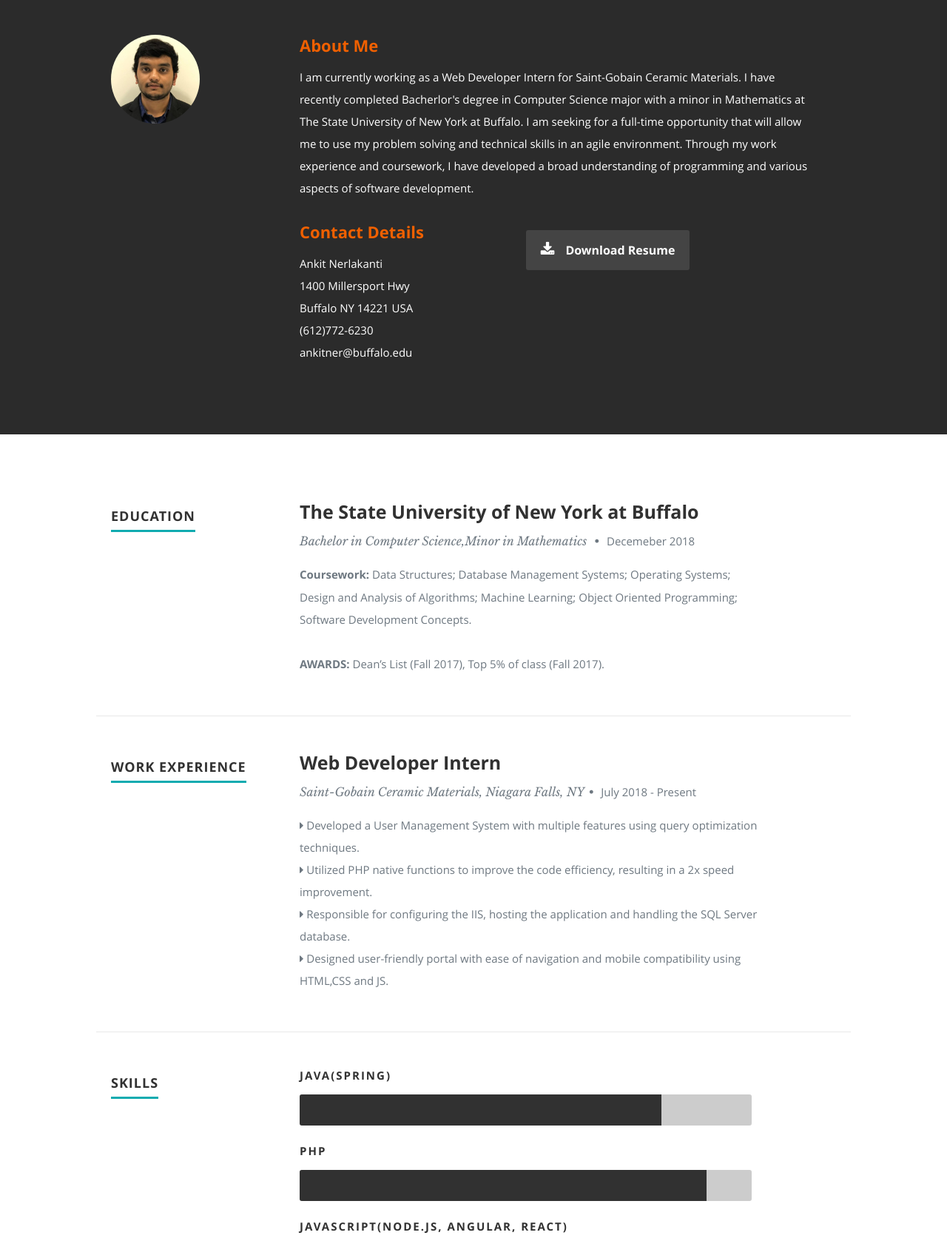
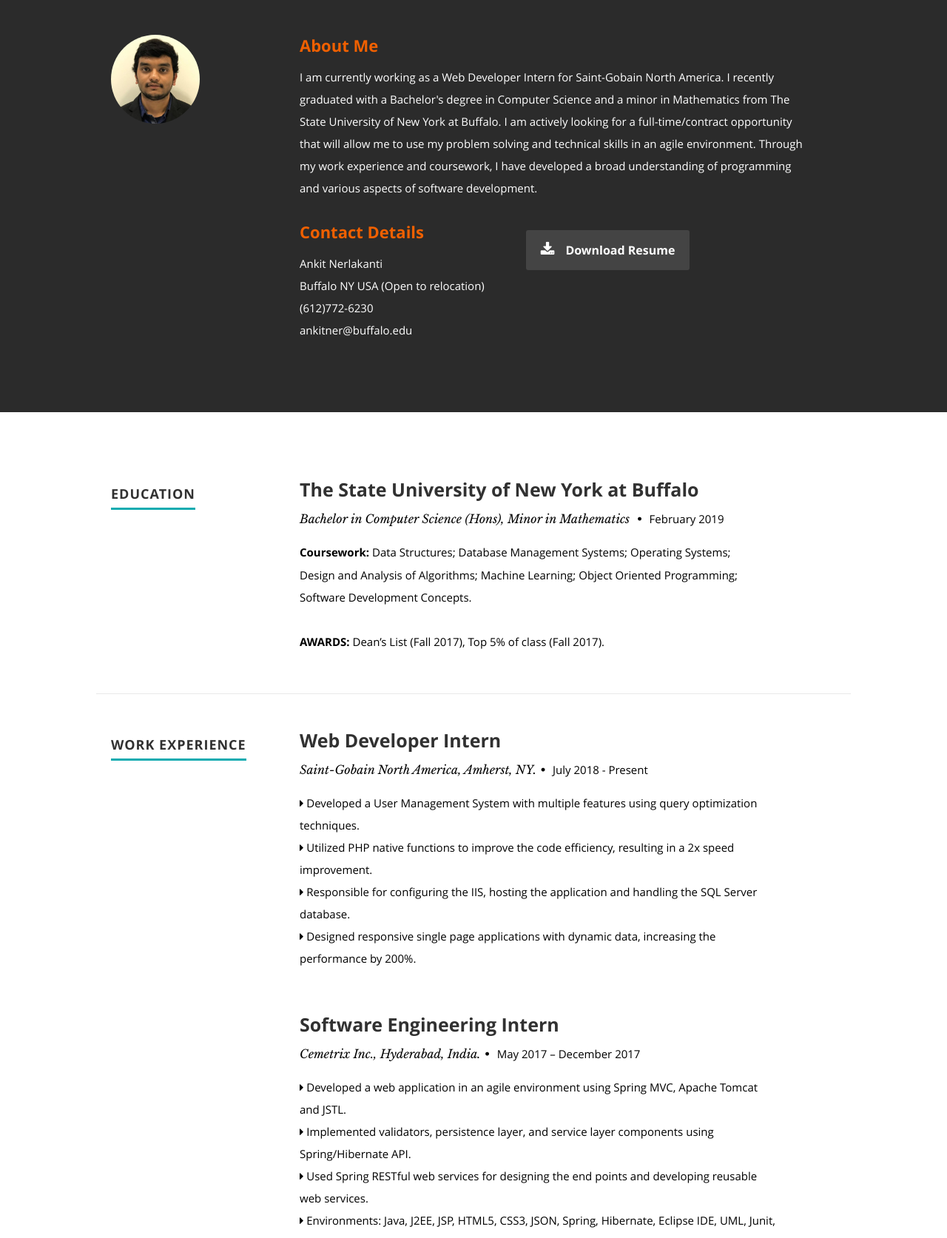
Before and after one commit to ankit3333/mywebsite, a plain HTML site: page index.html in a window 1280 px wide. Shown: the part 849-2522 px from the top of the page at 74% size. Drawn offline with nearby package versions, Linux system fonts and the light colour scheme.

Commit message:
Updated Resume and Made Design Changes

```diff
--- a/index.html
+++ b/index.html
@@ -36,8 +36,9 @@
 
         <div class="row banner">
             <div class="banner-text">
-                <h1 class="responsive-headline">I'm Ankit Nerlakanti.</h1>
-                <h3>Dynamic,detail-oriented,<span> Software Developer</span> currently exploring full-time opportunites
+                <h2 style="color:white;">Welcome to My Website!</h2>
+                <h1>I'm Ankit Nerlakanti.</h1>
+                <h3 style="color:white;">Dynamic,detail-oriented, <span style="color:white; background-color:#f06000">&nbsp;Software Developer&nbsp;</span> currently exploring full-time/contract opportunites
                     and offering
                     experience in requirements gathering, designing, and developing applications. Let's <a class="smoothscroll"
                         href="#about">start scrolling</a>
@@ -45,8 +46,8 @@
                 <div id="typed-strings">
                     <h3>Software Development</h3>
                     <h3>Web Design/Development</h3>
+                    <h3>Cloud Computing</h3>
                     <h3>Database Development</h3>
-                    <h3>Application Programming</h3>
                 </div>
                 <h2 style="color:white;"><span id="typed"></span></h2>
 
@@ -77,8 +78,8 @@
 
                 <h2>About Me</h2>
 
-                <p> I am currently working as a Web Developer Intern for Saint-Gobain Ceramic Materials. I have recently completed Bacherlor's degree in Computer Science major with a minor in Mathematics at The State University of New York at Buffalo. I am seeking for
-                    a full-time
+                <p> I am currently working as a Web Developer Intern for Saint-Gobain North America. I recently graduated with a Bachelor's degree in Computer Science and a minor in Mathematics from The State University of New York at Buffalo. I am actively looking for
+                    a full-time/contract
                     opportunity that will allow me to use my problem solving and technical skills in an agile
                     environment. Through my work experience and coursework, I have developed a broad understanding of
                     programming and
@@ -92,11 +93,12 @@
                         <h2>Contact Details</h2>
                         <p class="address">
                             <span>Ankit Nerlakanti</span><br>
-                            <span>1400 Millersport Hwy<br>
-                                Buffalo NY 14221 USA
+                            <span>
+                                Buffalo NY USA (Open to relocation)
                             </span><br>
                             <span>(612)772-6230</span><br>
-                            <span>ankitner@buffalo.edu</span>
+                            <span>ankitner@buffalo.edu</span><br>
+
                         </p>
 
                     </div>
@@ -138,10 +140,10 @@
                     <div class="twelve columns">
 
                         <h3>The State University of New York at Buffalo</h3>
-                        <p class="info">Bachelor in Computer Science,Minor in Mathematics <span>&bull;</span>
-                            <em class="date">Decemeber 2018</em></p>
+                        <p class="info" style="color:black;">Bachelor in Computer Science (Hons), Minor in Mathematics <span>&bull;</span>
+                            <em class="date">February 2019</em></p>
 
-                        <p style="color:#6e7881">
+                        <p style="color:black;">
                             <strong>Coursework: </strong>Data Structures; Database Management Systems; Operating
                             Systems;<br>Design and
                             Analysis of
@@ -149,7 +151,7 @@
 
                         </p>
 
-                        <p style="color:#6e7881">
+                        <p style="color:black;">
                             <strong>AWARDS:</strong> Dean’s List (Fall 2017), Top 5% of class (Fall 2017).
                         </p>
 
@@ -177,12 +179,11 @@
                     <div class="twelve columns">
 
                         <h3>Web Developer Intern</h3>
-                        <p class="info">Saint-Gobain Ceramic Materials, Niagara Falls, NY<span>&bull;</span> <em class="date">July
+                        <p class="info" style="color:black;">Saint-Gobain North America, Amherst, NY.<span>&bull;</span> <em class="date">July
                                 2018 - Present</em></p>
 
-                        <p style="color:#6e7881">
-                          <i class="fa fa-caret-right"></i> Developed a User Management System with multiple features using query optimization techniques.<br><i class="fa fa-caret-right"></i> Utilized PHP native functions to improve the code efficiency, resulting in a 2x speed improvement.<br><i class="fa fa-caret-right"></i> Responsible for configuring the IIS, hosting the application and handling the SQL Server database. <br><i class="fa fa-caret-right"></i> Designed user-friendly portal with ease of navigation and mobile
-                            compatibility using HTML,CSS and JS.
+                        <p style="color: black">
+                          <i class="fa fa-caret-right"></i> Developed a User Management System with multiple features using query optimization techniques.<br><i class="fa fa-caret-right"></i> Utilized PHP native functions to improve the code efficiency, resulting in a 2x speed improvement.<br><i class="fa fa-caret-right"></i> Responsible for configuring the IIS, hosting the application and handling the SQL Server database. <br><i class="fa fa-caret-right"></i> Designed responsive single page applications with dynamic data, increasing the performance by 200%.
 
                         </p>
 
@@ -193,6 +194,27 @@
                 </div> <!-- item end -->
 
             </div> <!-- main-col end -->
+
+            <div class="nine columns main-col">
+
+                    <div class="row item">
+
+                        <div class="twelve columns">
+                            <br>
+                            <h3>Software Engineering Intern</h3>
+                            <p class="info" style="color:black;">Cemetrix Inc., Hyderabad, India.<span>&bull;</span> <em class="date">May 2017 – December 2017</em></p>
+
+                            <p style="color:black;">
+                              <i class="fa fa-caret-right"></i> Developed a web application in an agile environment using Spring MVC, Apache Tomcat and JSTL.<br><i class="fa fa-caret-right"></i> Implemented validators, persistence layer, and service layer components using Spring/Hibernate API.<br><i class="fa fa-caret-right"></i> Used Spring RESTful web services for designing the end points and developing reusable web services.<br><i class="fa fa-caret-right"></i> Environments: Java, J2EE, JSP, HTML5, CSS3, JSON, Spring, Hibernate, Eclipse IDE, UML, Junit, REST.
+                            </p>
+
+
+
+                        </div>
+
+                    </div> <!-- item end -->
+
+                </div>
 
         </div> <!-- End Work -->
 
@@ -211,11 +233,12 @@
 
                     <ul class="skills">
                         <li><span class="bar-expand java"></span><em>Java(Spring)</em></li>
-                        <li><span class="bar-expand php"></span><em>PHP</em></li>
+                        <li><span class="bar-expand php"></span><em>C#(ASP.NET)</em></li>
+                        <li><span class="bar-expand php"></span><em>PHP(Laravel)</em></li>
                         <li><span class="bar-expand javascript"></span><em>JavaScript(Node.JS, Angular, React)</em></li>
                         <li><span class="bar-expand css"></span><em>CSS</em></li>
                         <li><span class="bar-expand html5"></span><em>HTML5</em></li>
-                        <li><span class="bar-expand databases"></span><em>Databases(MySQL,mongoDB,SQL Server)</em></li>
+                        <li><span class="bar-expand databases"></span><em>Databases(MySQL,mongoDB,SQL Server, Firebase)</em></li>
                     </ul>
 
                 </div><!-- end skill-bars -->
```
Also changed, not shown: 1 other file.
